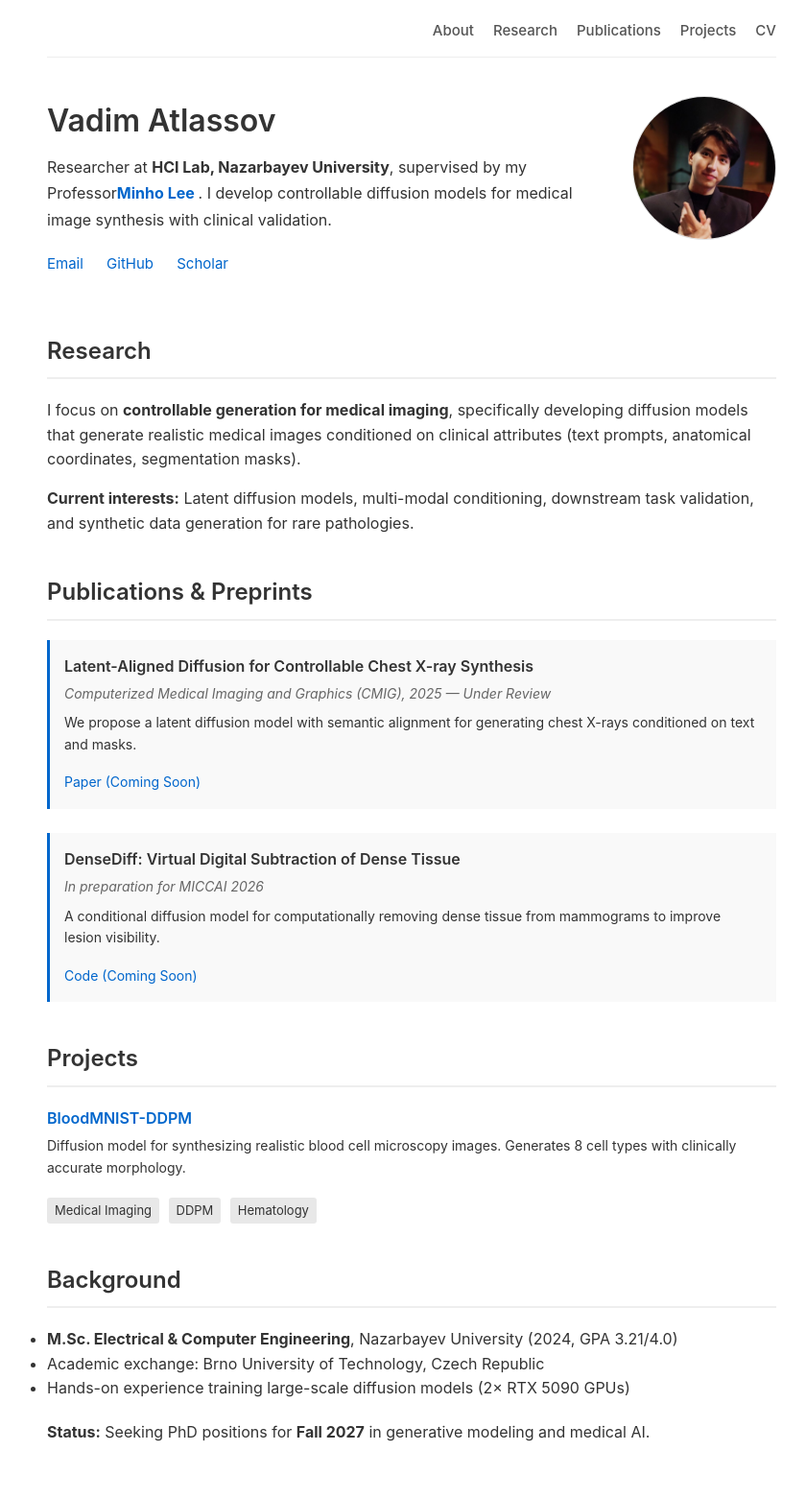
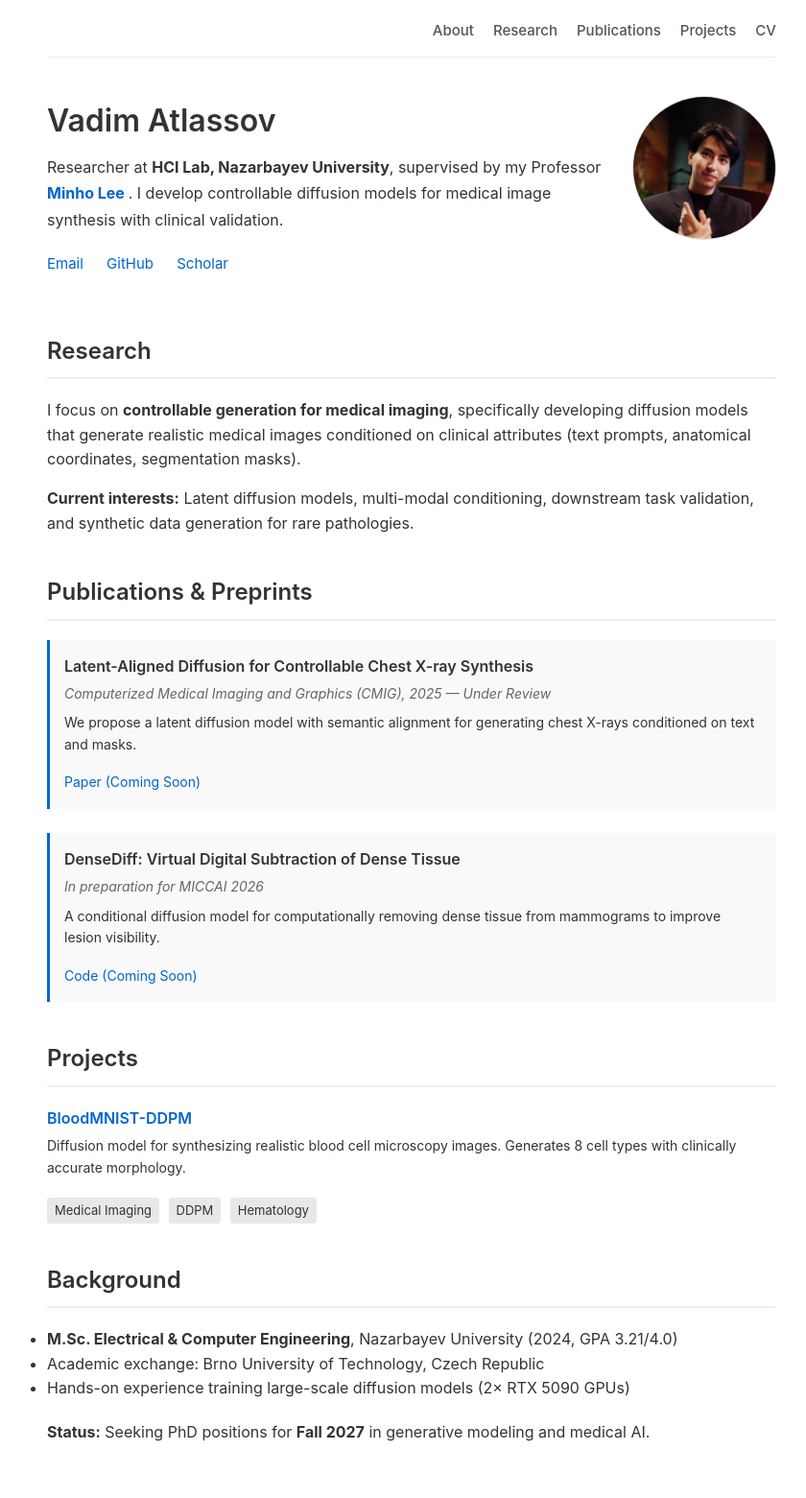
Before and after one commit to Vadim-ATL/Vadim-ATL.github.io, a Jekyll site: the page built from index.md, in a window 1280 px wide. Shown: the whole page at 96% size, without its empty margins (211-1051 px from the left). Built offline with Jekyll 4.4.1, drawn with Linux system fonts in a browser that asks for light colours.

Commit message:
fixed link to my professor

```diff
--- a/assets/css/custom.css
+++ b/assets/css/custom.css
@@ -5,6 +5,10 @@
   border-radius: 5px;
   margin-bottom: 20px;
   transition: transform 0.2s ease, box-shadow 0.2s ease;
+}
+.card a {
+  color: inherit;
+  text-decoration: none;
 }
 .card:hover {
   transform: translateY(-3px);
--- a/index.md
+++ b/index.md
@@ -7,7 +7,7 @@ title: Vadim Atlassov - Researcher
   <div style="flex: 1;">
     <h1 style="margin-top: 0;">Vadim Atlassov</h1>
     <p class="bio">
-      Researcher at <strong>HCI Lab, Nazarbayev University</strong>, supervised by my Professor<strong><a href="https://scholar.google.com/citations?user=ipi5AVsAAAAJ&hl=ko">Minho Lee</a>
+      Researcher at <strong>HCI Lab, Nazarbayev University</strong>, supervised by my Professor <strong><a href="https://scholar.google.com/citations?user=ipi5AVsAAAAJ&hl=ko">Minho Lee</a>
 </strong>. I develop controllable diffusion models for medical image synthesis with clinical validation.
     </p>
     <div class="contact">
```
